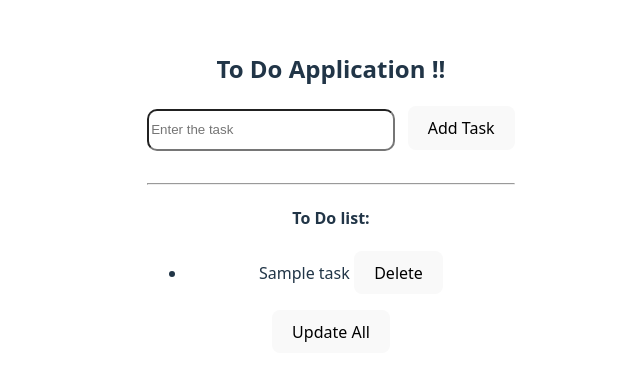
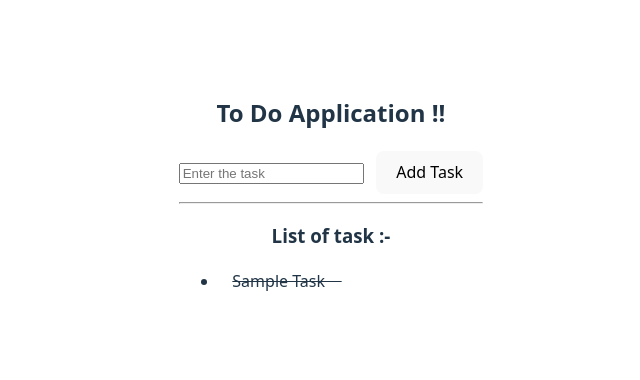
Before and after one commit to pulkitgaba009/React-ToDoApp, a React (Vite) app: page / in a window 1280 px wide. Shown: the part 208-588 px from the top of the page, without its empty margins (309-949 px from the left). Built offline with nearby package versions, Linux system fonts and the light colour scheme.

Commit message:
rewrote code

```diff
--- a/src/ToDoComponent.jsx
+++ b/src/ToDoComponent.jsx
@@ -1,69 +1,51 @@
-import { useState } from "react"
-import {v4 as uuidv4} from "uuid"
-
-let inputBtnStyle = {
-    height:"2.25rem",
-    borderRadius:"10px",
-    width:"15rem",
-}
+import { v4 as uuidv4 } from 'uuid';
+import { useState } from "react";
+import Button from '@mui/material/Button'
 
 function ToDoComponent(){
+  let [todos,setTodo] = useState([{task:"Sample Task",taskState:true,id:uuidv4()}])
 
-    let [toDo,setToDo] = useState([{task:"Sample task",id:uuidv4()}])
-    let [newToDo,setNewToDo] = useState("")
+  function addTask(formData){
+    let newTask = formData.get("task")
 
-    let addNewTask = ()=>{
-    setToDo((prevTodo)=>{
-        return [...prevTodo,{task:newToDo,id:uuidv4()}]
+    setTodo((prevTodo)=>{
+      return [...prevTodo,{task:newTask,taskState:false,id:uuidv4()}]
     })
-    setNewToDo("")
-    }
+  }
 
+  function deleteTask(idToDel){
+    let deleteTask = todos.filter((t)=>t.id != idToDel)
+    setTodo(deleteTask);
+  }
 
-   let upperCaseAll = () => {
-    setToDo(
-        toDo.map((todo) => {
-            return {
-                ...todo,
-                task: todo.task.toUpperCase()
-            };
-        })
-    );
-};
+  function doneTask(id){
+    setTodo((prevTodo)=>
+      prevTodo.map((t)=>(
+        t.id === id ? {...t,taskState:!t.taskState}:t
+      ))
+    )
+  }
 
+  return(
+    <>
+      <form action={addTask}>
+        <input type="text" placeholder="Enter the task" name="task"/>
+        &nbsp; &nbsp;
+        <button type="submit">Add Task</button>
+      </form>
 
-    let updateToDo =(event)=>{
-    setNewToDo(event.target.value)
-    }
-
-    let deleteTodo = (id) =>{
-        let copy = (toDo.filter((toDo)=> toDo.id != id));
-        setToDo(copy)
-    }
-
-    return(
-        <div>
-            <input style={inputBtnStyle} type="text" placeholder="Enter the task " value={newToDo} onChange={updateToDo}/>
-            &nbsp; &nbsp;
-            <button onClick={addNewTask}>Add Task</button>
-            <br/>
-            <br />
-            <hr />
-
-
-            <h4>To Do list:</h4>
-            <ul>{
-                toDo.map((toDo)=>{
-                  return <li key={toDo.id}>
-                  <span>{toDo.task} <button onClick={()=>deleteTodo(toDo.id)}>Delete</button></span>
-                  </li>
-                })
-            }
-            </ul>
-
-            <button onClick={upperCaseAll}>Update All</button>
-        </div>
-    )
+      <hr />
+      <h3>List of task :-</h3>
+      <ul>{
+        todos.map((t)=>(
+          <li key={t.id} style={{textDecoration: t.taskState ? "line-through": "none" }}>{t.task} &nbsp; &nbsp;
+            <Button onClick={()=>doneTask(t.id)} variant="text" sx={{ color: 'green'}}><i className="fa-solid fa-square-check"></i></Button>
+            <Button onClick={()=>deleteTask(t.id)} variant="text" sx={{ color: 'red' }}><i className="fa-solid fa-trash"></i></Button>
+          </li>
+        ))
+      }</ul>
+    </>
+  )
 }
 
 export default ToDoComponent
```
